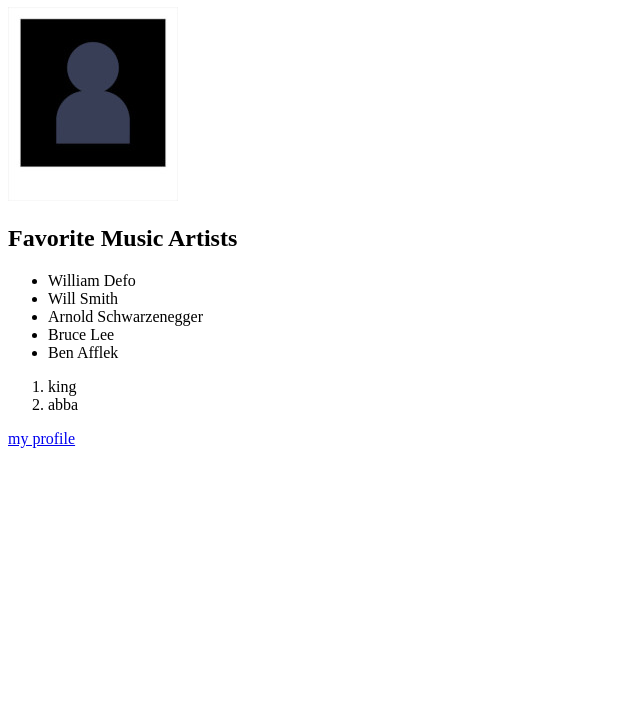
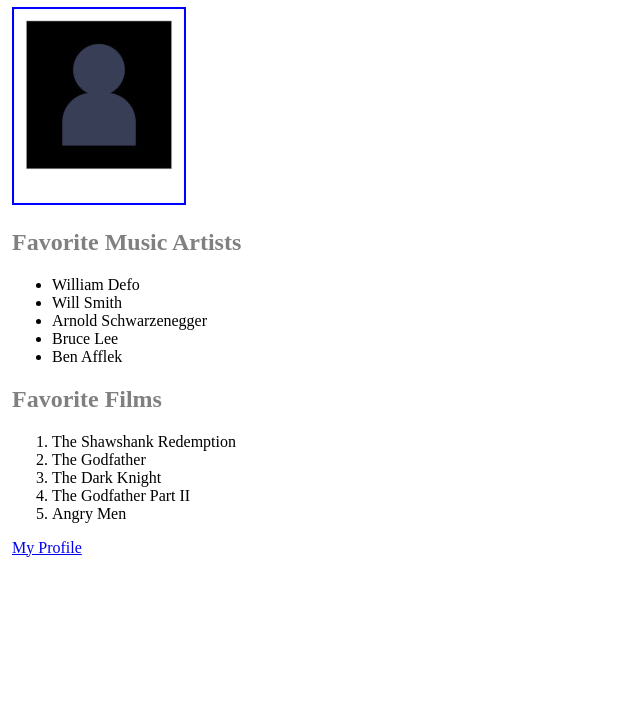
Before and after one commit to zzfima/Meta-Back-End-Developer-Professional-Certificate, a plain HTML site: page Introduction to Back-End Development/Programming Assignment 2 Create and style a webpage/index.html in a window 1280 px wide. Shown: the part 73-800 px from the top of the page, without its empty margins (0-640 px from the left). Drawn offline with Linux system fonts and the light colour scheme.

Commit message:
try to complete

```diff
--- a/Introduction to Back-End Development/Programming Assignment 2 Create and style a webpage/index.html
+++ b/Introduction to Back-End Development/Programming Assignment 2 Create and style a webpage/index.html
@@ -3,16 +3,21 @@
 
 <head>
     <link rel="stylesheet" href="styles.css" />
-    <title>Efim Zabarsky</title>
+    <title>Efim</title>
 </head>
 
 <body>
+    <!--1-->
     <div>
         <h1>Efim</h1>
     </div>
+
+    <!--2-->
     <div>
         <img id="photo" src="photo.jpg" />
     </div>
+
+    <!--3-->
     <div>
         <h2>Favorite Music Artists</h2>
         <ul>
@@ -23,16 +28,23 @@
             <li>Ben Afflek</li>
         </ul>
     </div>
-    <div></div>
-    <div></div>
 
+    <!--4-->
+    <div>
+        <h2>Favorite Films</h2>
+        <ol>
+            <li>The Shawshank Redemption</li>
+            <li>The Godfather</li>
+            <li>The Dark Knight</li>
+            <li>The Godfather Part II</li>
+            <li>Angry Men</li>
+        </ol>
+    </div>
 
-
-    <ol>
-        <li>king</li>
-        <li>abba</li>
-    </ol>
-    <a href="http://www.facebook.com">my profile</a>
+    <!--5-->
+    <div>
+        <a href="https://www.facebook.com/fima.zabarsky">My Profile</a>
+    </div>
 </body>
 
 </html>
--- a/Introduction to Back-End Development/Programming Assignment 2 Create and style a webpage/styles.css
+++ b/Introduction to Back-End Development/Programming Assignment 2 Create and style a webpage/styles.css
@@ -1,3 +1,17 @@
-img {
-    width: 50;
+#photo {
+    border: 2px;
+    color: blue;
+    border-style: solid;
 }
+
+h1 {
+    color: blue;
+}
+
+h2 {
+    color: gray;
+}
+
+div {
+    margin: 4px;
+}
```
